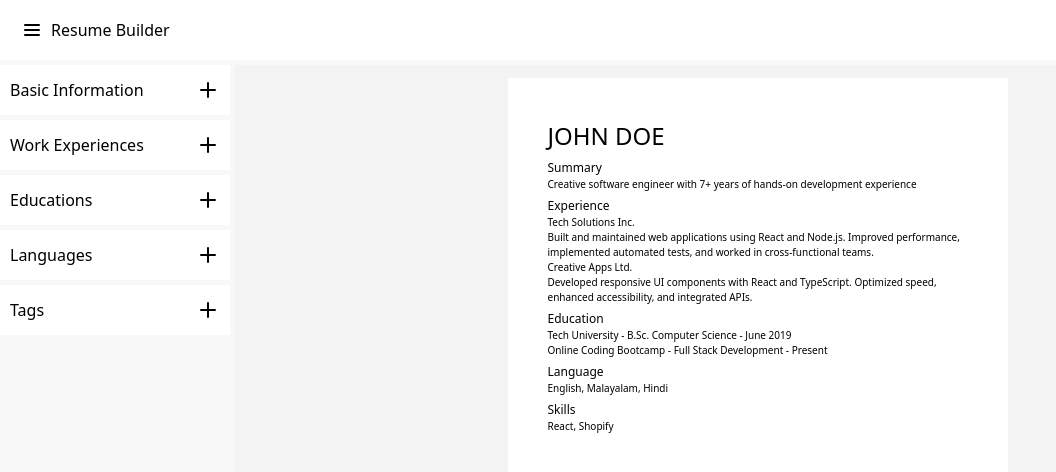
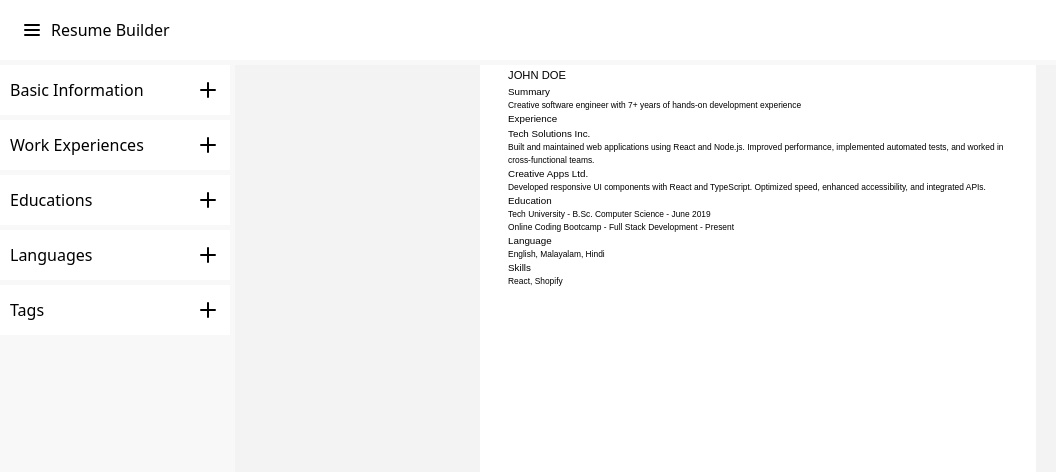
Before and after one commit to anthonyfinix/resume-builder, a React app: page / in a window 1280 px wide. Shown: the top 472 px of the page, without its empty margins (0-1056 px from the left). Built offline with nearby package versions, Linux system fonts and the light colour scheme; the HTML template or start-up script is replaced by a standard one.

Commit message:
removed svg to html

```diff
--- a/src/App.scss
+++ b/src/App.scss
@@ -1,3 +1,6 @@
+html{
+  font-size: 16px;
+}
 .backdrop-wrapper {
   display: grid;
   grid-template-areas:
--- a/src/components/Content.tsx
+++ b/src/components/Content.tsx
@@ -1,12 +1,13 @@
 import { useContext } from "react";
 import Resume from "./Resume/Resume";
 import { ResumeContext } from "./ResumeProvider";
-import ResumeSVG from "./Resume/ResumeSVG";
 
 const Content = () => {
   const resumeContext = useContext(ResumeContext);
   return <div className="content">
+    <div style={{ transform: "scale(0.7)" }}>
     <Resume ref={resumeContext?.resumeRef} />
+    </div>
     {/* <ResumeSVG/> */}
   </div>;
 };
--- a/src/components/Header.tsx
+++ b/src/components/Header.tsx
@@ -1,7 +1,7 @@
 import { useContext } from "react";
 import Button from "./Button";
 import { Flex } from "./Flex";
-import { Bars, Print } from "./icons";
+import { Bars } from "./icons";
 import { ResumeContext } from "./ResumeProvider";
 
 const Header = () => {
@@ -32,13 +32,9 @@ const Header = () => {
             @media print {
               @page {
                 size: A4;
-              }
-              #resume-preview {
-                width: 210mm !important;       /* A4 width */
-                min-height: 297mm !important;  /* A4 height */
+                margin: 0;
               }
             }
-            body { font-family: Arial, sans-serif; margin: 0px; padding: 0px }
           </style>
         </head>
         <body>
@@ -60,7 +56,6 @@ const Header = () => {
           </Flex>
           <Button onClick={handlePrint} size="xs">
             <Flex gap={4}>
-              <Print />
               Print
             </Flex>
           </Button>
--- a/src/components/Resume/Resume.tsx
+++ b/src/components/Resume/Resume.tsx
@@ -1,7 +1,7 @@
-import { FC, useContext, useEffect, useLayoutEffect, useRef, useState } from "react";
+import { FC, useContext, useRef } from "react";
 import { ResumeContext } from "../ResumeProvider";
 import formatDate from "../../utils/formatDate";
-import { Resume as StyledResume } from './styles/index'
+import { Wrapper, Heading, Paragraph, Title } from './styles/index'
 // import FirstName from "./FirstName";
 // import Heading from "./Heading";
 // import Subheading from "./Subheading";
@@ -18,42 +18,11 @@ const Resume: FC<{
 }> = () => {
   const resume = useContext(ResumeContext);
   const resumeRef = useRef<HTMLDivElement>(null);
-  const [dimensions, setDimensions] = useState({
-    width: 0,
-    height: 0,
-    baseFontSize: 0
-  });
-  const INVERSE_ASPECT_RATIO = 1 / 0.706;
 
-  const handleSize = () => {
-    if (resumeRef.current) {
-      const currentWidth = resumeRef.current.clientWidth;
-      const newHeight = currentWidth * INVERSE_ASPECT_RATIO;
-      const newBaseFontSize = currentWidth / 25;
-      resumeRef.current.style.height = `${newHeight}px`;
-      setDimensions({
-        width: currentWidth,
-        height: newHeight,
-        baseFontSize: newBaseFontSize
-      });
-    }
-  };
-
-  useLayoutEffect(() => {
-    handleSize();
-    window.addEventListener("resize", handleSize);
-    return () => window.removeEventListener("resize", handleSize);
-  }, []);
 
   return (
-    <div
+    <Wrapper
       id="resume-preview"
-      style={{
-        width: '500px',
-        height: dimensions.height,
-        background: "#fff",
-        padding: "40px"
-      }}
       ref={(ref) => {
         resumeRef.current = ref;
         if (resume) {
@@ -61,35 +30,31 @@ const Resume: FC<{
         }
       }}
     >
-      {/* <header style={{ marginBottom: 10 }}>
-          <FirstName />
-          <Text>{resume?.headline}</Text>
-        </header> */}
-      <h1 style={{ fontSize: `${dimensions.baseFontSize * 1.2}px`, marginBottom: 5 }}>{resume?.name}</h1>
-      <h2 style={{ fontSize: `${dimensions.baseFontSize * .6}px` }}>Summary</h2>
-      <p style={{ fontSize: `${dimensions.baseFontSize * 0.5}px`, marginBottom: 5 }}>{resume?.headline}</p>
-      <h2 style={{ fontSize: `${dimensions.baseFontSize * .6}px` }}>Experience</h2>
-      {resume?.experience.map(exp => {
+      <Title>{resume?.name}</Title>
+      <Heading>Summary</Heading>
+      <Paragraph>{resume?.headline}</Paragraph>
+      <Heading>Experience</Heading>
+      {resume?.experience.map((exp, i) => {
+        return (
+          <div key={i}>
+            <Heading>{exp.companyName}</Heading>
+            <Paragraph>{exp.description}</Paragraph>
+          </div>
+        )
+      })}
+      <Heading>Education</Heading>
+      {resume?.education.map((edu, i) => {
         return (
           <>
-            <h2 style={{ fontSize: `${dimensions.baseFontSize * .5}px` }}>{exp.companyName}</h2>
-            <p style={{ fontSize: `${dimensions.baseFontSize * .5}px` }}>{exp.description}</p>
+            <Paragraph key={i}>{edu.institution} - {edu.qualification} - {formatDate(edu.endDate)}</Paragraph>
           </>
         )
       })}
-      <h2 style={{ fontSize: `${dimensions.baseFontSize * .6}px`, marginTop: 5 }}>Education</h2>
-      {resume?.education.map(edu => {
-        return (
-          <>
-            <h2 style={{ fontSize: `${dimensions.baseFontSize * .5}px` }}>{edu.institution} - {edu.qualification} - {formatDate(edu.endDate)}</h2>
-          </>
-        )
-      })}
-      <h2 style={{ fontSize: `${dimensions.baseFontSize * .6}px`, marginTop: 5 }}>Language</h2>
-      <p style={{ fontSize: `${dimensions.baseFontSize * .5}px` }}>{resume?.languages.join(", ").replace(/, *$/, "")}</p>
-      <h2 style={{ fontSize: `${dimensions.baseFontSize * .6}px`, marginTop: 5 }}>Skills</h2>
-      <p style={{ fontSize: `${dimensions.baseFontSize * .5}px` }}>{resume?.tags.join(", ").replace(/, *$/, "")}</p>
-    </div>
+      <Heading>Language</Heading>
+      <Paragraph>{resume?.languages.join(", ").replace(/, *$/, "")}</Paragraph>
+      <Heading>Skills</Heading>
+      <Paragraph>{resume?.tags.join(", ").replace(/, *$/, "")}</Paragraph>
+    </Wrapper>
   );
 };
 export default Resume;
--- a/src/components/Resume/styles/index.ts
+++ b/src/components/Resume/styles/index.ts
@@ -1,8 +1,22 @@
 import styled from "styled-components";
 
-export const Resume = styled.div<{$height:number}>`
-    width: 500px;
+export const Wrapper = styled.div`
+    font-family: Arial, sans-serif;
+    font-size: 16px;
+    width: 210mm;
+    height: 297mm;
     background: #fff;
     padding: 40px;
-    height: ${props=>props.$height}
+    flex-shrink: 0;
 `
+
+export const Title = styled.h1`
+    font-size: 1em;
+`
+export const Heading = styled.h2`
+    font-size: 0.875em;
+`
+
+export const Paragraph = styled.p`
+    font-size: 0.75em;
+`
```
